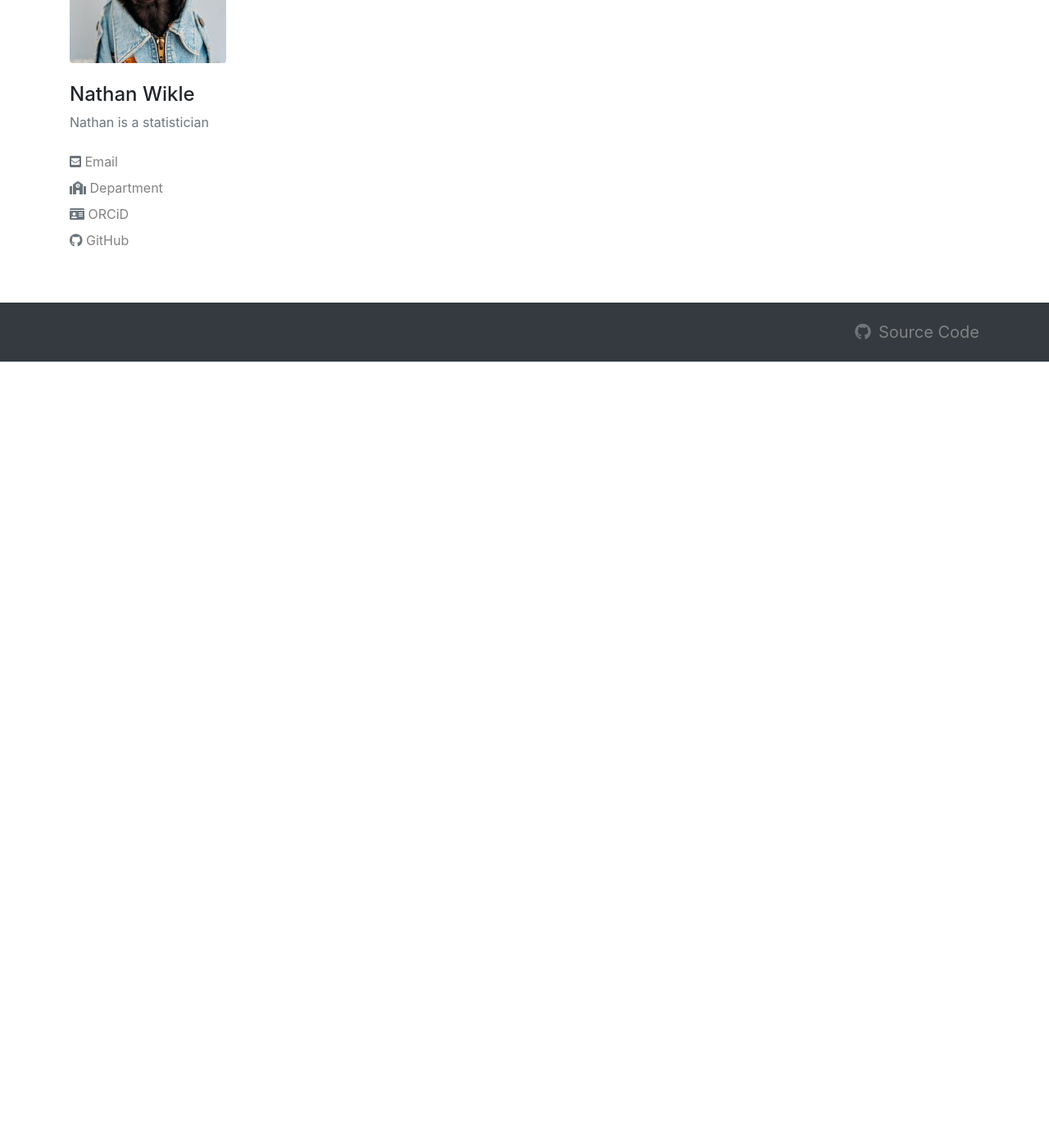
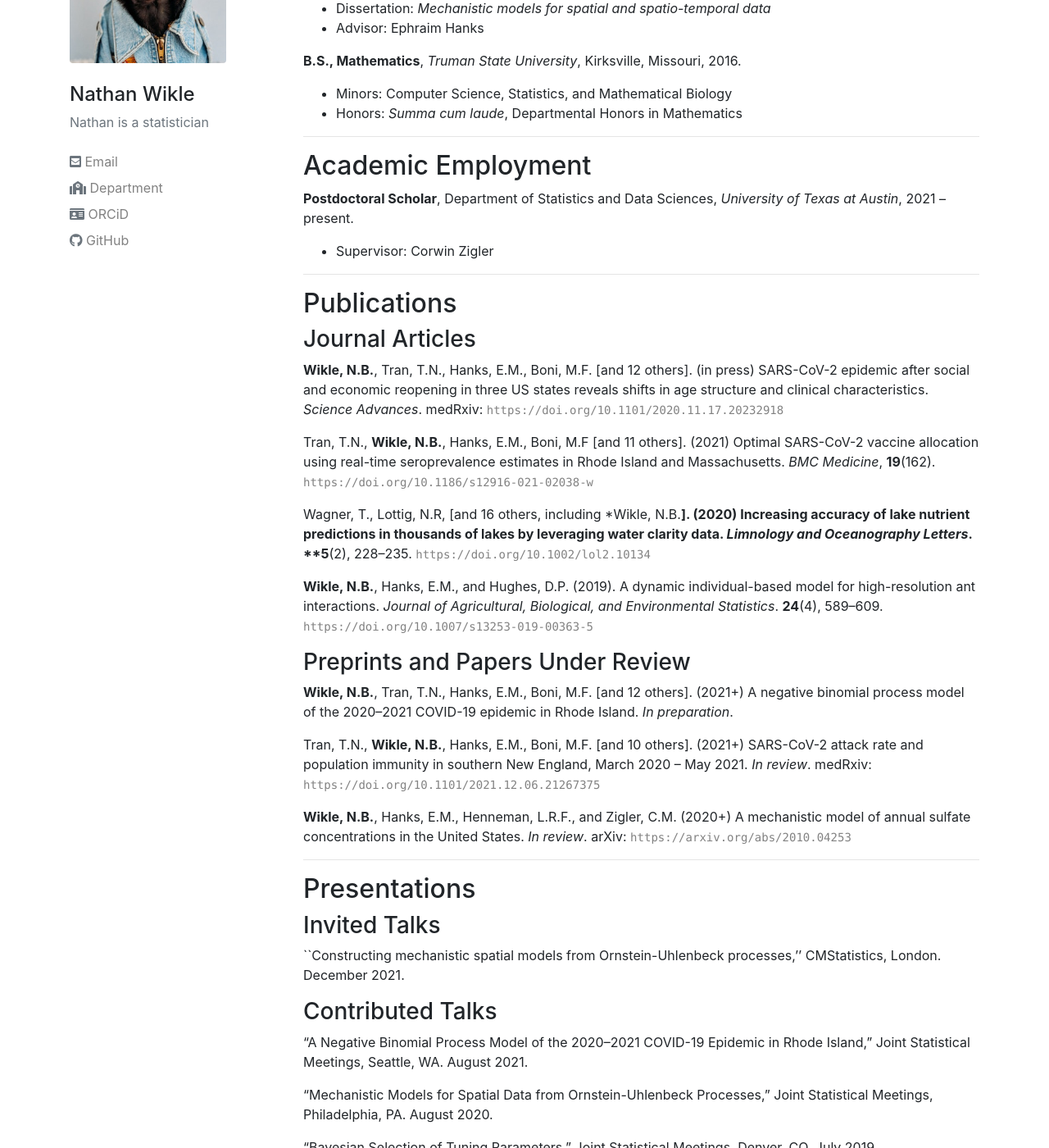
Before and after one commit to nbwikle/nbwikle.github.io, a Jekyll site: the page built from pages/cv.md, in a window 1280 px wide and 1400 px high, scrolled down 270 px. Shown: the whole window at 82% size. Built offline with Jekyll 4.4.1, drawn with Linux system fonts in a browser that asks for light colours; nearby versions of some CDN libraries; before the commit the page ends 900 px from its top, so only the background shows below that; some of the changed text lies outside the part shown.

Commit message:
Updated CV

```diff
--- a/pages/cv.md
+++ b/pages/cv.md
@@ -12,128 +12,91 @@ permalink: cv.html
 
 ## Education
 
-**Master of Library Science, Digital Humanities Specialization**, *Indiana University*, Bloomington, Indiana, 2018
+**Ph.D., Statistics**, *Pennsylvania State University*, University Park, Pennsylvania, 2021.
+- Dissertation: *Mechanistic models for spatial and spatio-temporal data*
+- Advisor: Ephraim Hanks
 
-**Master of Arts, Musicology**, *The Ohio State University*, Columbus, Ohio, 2016
-
-**Bachelor of Arts, Music**, *Truman State University*, Kirksville, Missouri, 2013, *Phi Beta Kappa*
+**B.S., Mathematics**, *Truman State University*, Kirksville, Missouri, 2016.
+- Minors: Computer Science, Statistics, and Mathematical Biology
+- Honors: *Summa cum laude*, Departmental Honors in Mathematics
 
 ---
 
-## Experience
+## Academic Employment
 
-### Library and Research Appointments:
-
-**Digital Initiatives Librarian**, Assistant Professor, Library, *University of Idaho*, 2018-Present
-
-**Graduate Student Assistant**, Library, *Indiana University*, 2016-2018
-
-**Digital Humanities Intern**, Library, *Carnegie Mellon University*, 2017
-
-**Graduate Research Assistant**, Music Department, *The Ohio State University*, 2014
-
-### Teaching Appointments:
-
-**Instructor**, Music Department, *The Ohio State University*, 2016
-
-**Graduate Teaching Assistant**, Music Department, *The Ohio State University*, 2013-2015
+**Postdoctoral Scholar**, Department of Statistics and Data Sciences, *University of Texas at Austin*, 2021 -- present.
+- Supervisor: Corwin Zigler
 
 ---
 
-## Scholarship
+## Publications
 
-### Publications
+### Journal Articles
 
-**Wikle, O.** “Listening to a Gothic Sound World with Topic Modeling and Text Analysis.” *Digital Studies/Le champ numérique*. (under review).
+**Wikle, N.B.**, Tran, T.N., Hanks, E.M., Boni, M.F. [and 12 others]. (in press) SARS-CoV-2 epidemic after social and economic reopening in three US states reveals shifts in age structure and clinical characteristics. *Science Advances*. medRxiv: [`https://doi.org/10.1101/2020.11.17.20232918`](https://doi.org/10.1101/2020.11.17.20232918)
 
-### Creative Digital Scholarship Activities
+Tran, T.N., **Wikle, N.B.**, Hanks, E.M., Boni, M.F [and 11 others]. (2021) Optimal SARS-CoV-2 vaccine allocation using real-time seroprevalence estimates in Rhode Island and Massachusetts. *BMC Medicine*, **19**(162). [`https://doi.org/10.1186/s12916-021-02038-w`](https://doi.org/10.1186/s12916-021-02038-w)
 
-Becker, D., Williamson, E., **Wikle, O.**, Doney, J. “Lib-STATIC” [project], 2018-present, [https://github.com/lib-static/lib-static.github.io](https://github.com/lib-static/lib-static.github.io).
+Wagner, T., Lottig, N.R, [and 16 others, including *Wikle, N.B.**]. (2020) Increasing accuracy of lake nutrient predictions in thousands of lakes by leveraging water clarity data. *Limnology and Oceanography Letters*. **5**(2), 228--235. [`https://doi.org/10.1002/lol2.10134`](https://doi.org/10.1002/lol2.10134)
 
-"Palouse Digital Scholarship Symposium," [symposium], WSU Center for Digital Scholarship and Curation and UI Center for Digital Inquiry and Learning, 2019. [https://palousedh.github.io/symposium/about/](https://palousedh.github.io/symposium/about/).
+**Wikle, N.B.**, Hanks, E.M., and Hughes, D.P. (2019). A dynamic individual-based model for high-resolution ant interactions. *Journal of Agricultural, Biological, and Environmental Statistics*. **24**(4), 589--609. [`https://doi.org/10.1007/s13253-019-00363-5`](https://doi.org/10.1007/s13253-019-00363-5)
 
-Becker, D., **Wikle, O.**, Scofield, R. “Voices of Gay Rodeo” [website], 2019, [https://www.lib.uidaho.edu/digital/gayrodeo/](https://www.lib.uidaho.edu/digital/gayrodeo/).
+### Preprints and Papers Under Review
 
-**Wikle, O.**, Rodriguez, D., Hormel, L. “Syringa Project” [website], 2018, [https://uidaholib.github.io/syringa-project/](https://uidaholib.github.io/syringa-project/).
+**Wikle, N.B.**, Tran, T.N., Hanks, E.M., Boni, M.F. [and 12 others]. (2021+) A negative binomial process model of the 2020--2021 COVID-19 epidemic in Rhode Island. *In preparation*.
 
-### Presentations
+Tran, T.N., **Wikle, N.B.**, Hanks, E.M., Boni, M.F. [and 10 others]. (2021+) SARS-CoV-2 attack rate and population immunity in southern New England, March 2020 -- May 2021. *In review*. medRxiv: [`https://doi.org/10.1101/2021.12.06.21267375`](https://doi.org/10.1101/2021.12.06.21267375)
 
-**Wikle, O."** "Listening with Our Eyes: Using Topic Modeling, Text Analysis, and Sound Studies Methodologies to Explore Literary Soundscapes." Presentation at Digital Humanities Summer Institute (DHSI) Colloquium and Conference 2019, University of Victoria, Victoria, British Columbia, CA, June 2019, [https://osf.io/haey3/](https://osf.io/haey3/).
+**Wikle, N.B.**, Hanks, E.M., Henneman, L.R.F., and Zigler, C.M. (2020+) A mechanistic model of annual sulfate concentrations in the United States. *In review*. arXiv: [`https://arxiv.org/abs/2010.04253`](https://arxiv.org/abs/2010.04253)
 
-**Wikle, O.** "Listening to the Blindfold Tests: A Sonic Community of 20th Century Jazz Artists." Presentation at SpokenWeb Symposium 2019: Resonant Practices in Communities of Sound, Simon Fraser University, Vancouver, British Columbia, CA, May 2019, [https://osf.io/wve94/](https://osf.io/wve94/).
+---
 
-**Wikle, O.** and Williamson, E. "CollectionBuilder: Creating & Teaching Digital Collections with Minimal Infrastructure." Presentation at ASIS&T Webinar Series, May 2019, [https://osf.io/pfhcy/](https://osf.io/pfhcy/).
+## Presentations
 
-**Wikle, O.** “The Musical Worlds of Ann Radcliffe.” Presentation at the Institute for Digital Arts & Humanities 2018 Spring Symposium, Indiana University, Bloomington, IN, April 2018.
+### Invited Talks
 
-**Wikle, O.** “Disrupting the Silence of HathiTrust Text: Using Computational Text Analysis to Enhance Music History in the Classroom.” Presentation at the HathiTrust Research Center (HTRC) UnCamp 2018, University of California, Berkeley, CA, January 2018.
+``Constructing mechanistic spatial models from Ornstein-Uhlenbeck processes,'' CMStatistics, London. December 2021.
 
-Abbazio, J., **Wikle, O.** “The INs and OUTs of the Music Library: Reflections on Instruction and Outreach Internships.” Presentation at Midwest Music Library Association Annual Meeting, Iowa City, IA, October 2017.
+### Contributed Talks
 
-**Wikle, O.** “Ghostly Voices and Enchanting Strains: Music and the Supernatural in the Eighteenth-Century Gothic Novel.” Presentation at Lectures in Musicology, The Ohio State University, Columbus, OH, March 2016.
+"A Negative Binomial Process Model of the 2020--2021 COVID-19 Epidemic in Rhode Island," Joint Statistical Meetings, Seattle, WA. August 2021.
 
-**Wikle, O.** “Sir Walter Scott and the Hellish Spectacle: Gothic Literature, and the Role of the Nineteenth-Century Ballad Collector.” Presentation at the European Seminar in Ethnomusicology, Limerick, Ireland, September 2015.
+"Mechanistic Models for Spatial Data from Ornstein-Uhlenbeck Processes," Joint Statistical Meetings, Philadelphia, PA. August 2020.
 
-### Grants
+"Bayesian Selection of Tuning Parameters," Joint Statistical Meetings, Denver, CO. July 2019.
 
-Becker, D., Doney, J., **Wikle, O.**, Williamson, E. (awarded 2019). ["CollectionBuilder: A Digital Exhibit Platform and Static Web Development Model for Libraries, Built by Librarians;"](https://www.imls.gov/grants/awarded/lg-34-19-0064-19), LG-34-19-0064-19, Institute of Museum and Library Services (IMLS) National Leadership Grants for Libraries, $99,873.00.
+"A Dynamic Individual-Based Model of Ant Interaction Events," Joint Statistical Meetings, Vancouver. July 2018.
 
-Kelly-Riley, D., **Wikle, O.**, Williamson, E. (awarded 2018). “Modern Mosaics: Potlatch Riverside Oral History Project;” Idaho Humanities Council, $2,400.
+### Posters
 
-Karl, J., Kenyon, J., Ruyle, G., Pfander, J., Launchback, K., Hulet, A., Gornish, E., Winford, E., Hutchinson, B., Godfrey, B., **Wikle, O.**, Williamson, E., Rahr, M., Han, Y., Radio, E. (awarded 2018). “A National Grazingland Information System: Expanding GlobalRangelands.org Through a Grazingland Thesaurus and Mobile Content Access;” USDA-NRCS-NHQ, $616,588.
-
-### Invited Lectures
-
-"Introduction to Archives and Digital Scholarship," August 2019, University of Idaho Dual Credit Summer Institute, University of Idaho.
-
-### Workshops
-
-"Text as Data," Lesson for Palouse Digital Scholarship Symposium 2019, May 2019, [https://github.com/owikle/text-as-data](https://github.com/owikle/text-as-data).
-
-“A Practical Example of Text Encoding,” April 2019, University of Idaho Library Workshop.
-
-“Teaching Digital Humanities with Analog Tools,” February 2019, University of Idaho Library Workshop, [https://github.com/owikle/dh-analog](https://github.com/owikle/dh-analog).
-
-“Intro to Text Encoding for Digital Humanists,” November 2018, University of Idaho Library Workshop, [https://www.lib.uidaho.edu/media/workshops/wikle-teworkshop-2018.11.14.pdf](https://www.lib.uidaho.edu/media/workshops/wikle-teworkshop-2018.11.14.pdf).
-
-"Music, Sound, and the Digital Humanities," October 2018, University of Idaho Workshop for Music Graduate Students, [https://github.com/owikle/dh-music](https://github.com/owikle/dh-music).
+"A Dynamic Individual-Based Model of Ant Interaction Events"
+- Rao Prize Conference, Pennsylvania State University, University Park, PA. May 2019.
+- Statistics for the Environment (ENVR) Workshop, Asheville, NC. October 2018.
 
 ---
 
 ## Honors and Awards
 
-- Idaho Commission for Libraries First Time Conference Attendance Grant, 2019
-- Digital Humanities Summer Institute (DHSI) Tuition Scholarship, Victoria, British Columbia, CA, 2019
-- HASTAC (Humanities, Arts, Science, & Technology Alliance & Collaboratory) Scholar, 2017-2019
-- Information and Library Science Merit Scholar Fellowship, Indiana University, 2016-2018
-- Outstanding Graduate Associate Award, The Ohio State University, 2016
-- Professor Keith E. Mixter Scholarship for Music History, The Ohio State University, 2014
-- Presser Foundation Award, Truman State University, 2012
+- J. Keith Ord Scholarship for Research in Spatial and Environmental Statistics, Pennsylvania State University, 2020.
+- Joint Statistical Meetings Student Paper Award: Honorable Mention, Section on Statistics in the Environment, 2020.
+- NSF Graduate Research Fellowship: Honorable Mention, National Science Foundation, 2018.
+- Robert W. and Ann M. Emery Endowed Scholarship, Pennsylvania State University, 2017.
+- Paul Berg and Daniel J. Larson Distinguished Graduate Fellowship, Pennsylvania State University, 2016.
+- Departmental Honors in Mathematics, Truman State University, 2016.
 
 ---
 
-## Professional Development
+## Teaching Experience
 
-### Scholarship
+### Pennsylvania State University
 
-"The Frontend: Modern JavaScript & CSS Development," Digital Humanities Summer Institute (DHSI), University of Victoria, Victoria, British Columbia, CA, June 2019.
+- *Stochastic Modeling*, Spring 2021
+- *Experimental Methods for Engineering and the Sciences*, Spring 2019
 
-“Mentorship Program,” University of Idaho Athena Association, Jan-Dec 2019.
 
-“eResearch Network: Research Data Management, Digital Scholarship Services Community of Practice,” Digital Library Federation, July-Oct 2018.
-
----
-
-## Service
-
-### Professional and Scholarly Organizations
-
-**Idaho Library Association**, member, 2018-present
-
-**University of Idaho Athena Association**, member, 2018-present
 
 **Music Library Association**, member, 2017-present
 
 ### Community Outreach
 
-**Latah County Historical Society**, Moscow, Idaho, board member, 2019-present   -->
+**Latah County Historical Society**, Moscow, Idaho, board member, 2019-present
```
Also changed, not shown: other parts of pages/cv.md (+1 -1 lines).
